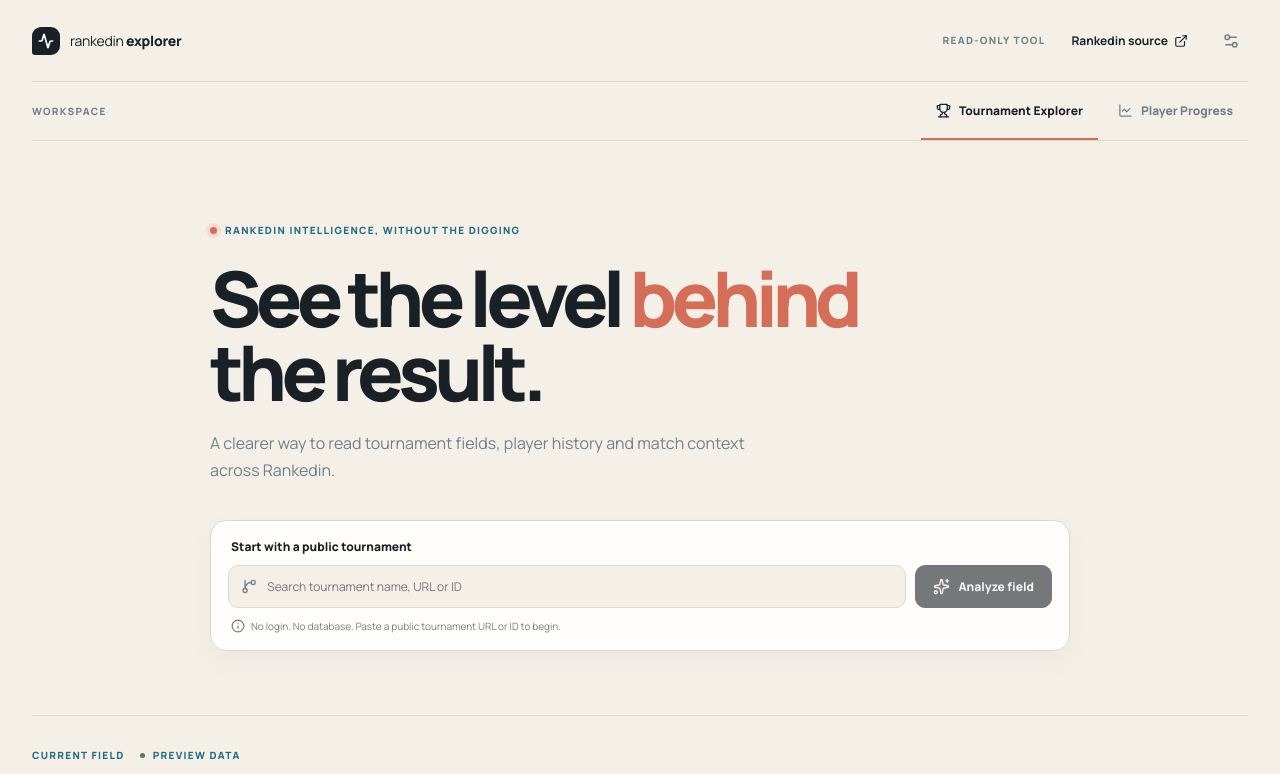
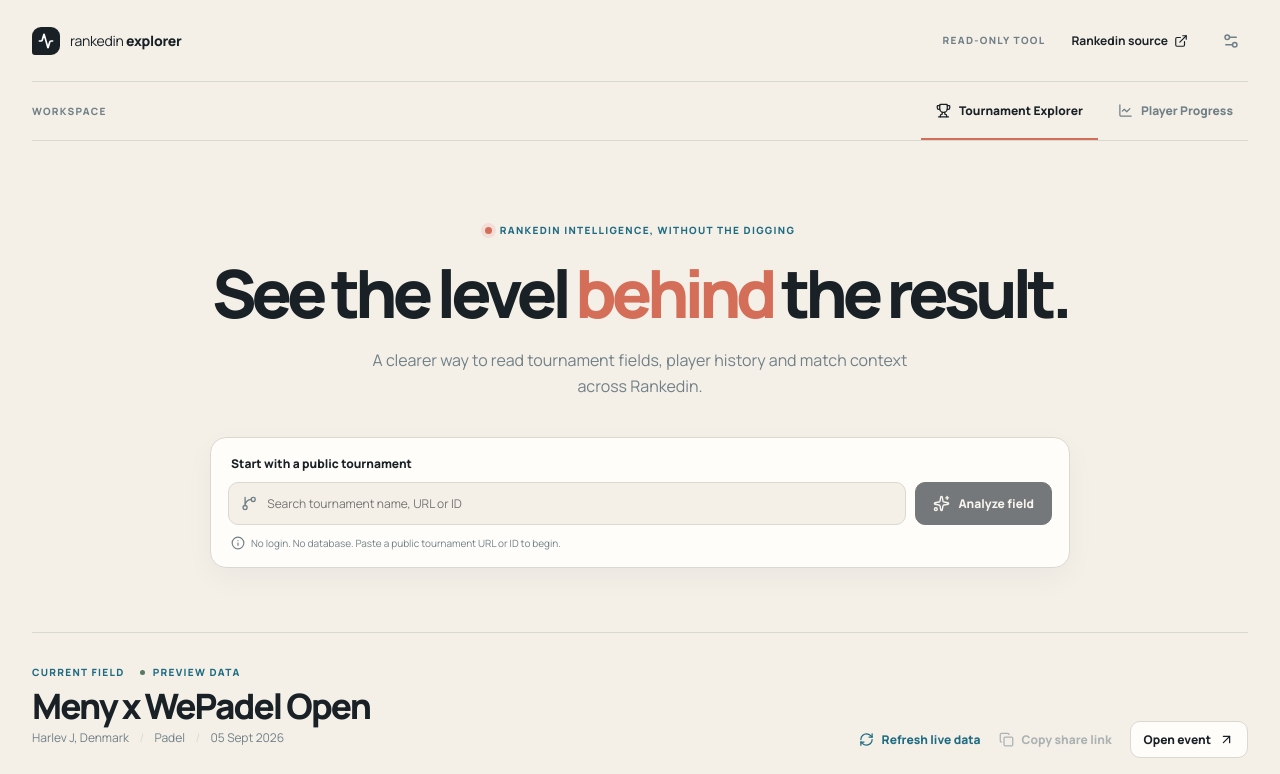
Before and after one commit to winrarr/rankedin-explorer, a React (Vite) app: page / in a window 1280 px wide. Shown: the top 774 px of the page. Built offline with nearby package versions, Linux system fonts and the light colour scheme.

Commit message:
Center desktop hero composition

```diff
--- a/src/App.css
+++ b/src/App.css
@@ -124,16 +124,18 @@
 .popover-note { margin: 13px 0 0; font-size: 11px; line-height: 1.5; color: var(--muted); }
 
 main { width: min(1240px, calc(100% - 64px)); margin: 0 auto; padding-bottom: 38px; }
-.hero-grid { display: grid; grid-template-columns: minmax(0, 860px); justify-content: center; padding: 76px 0 64px; }
-.hero-copy { max-width: 860px; }
+.hero-grid { display: grid; grid-template-columns: minmax(0, 980px); justify-content: center; padding: 76px 0 64px; }
+.hero-copy { max-width: 980px; text-align: center; }
 .eyebrow { color: var(--blue); display: inline-flex; align-items: center; gap: 8px; }
 .eyebrow-dot, .live-dot { width: 7px; height: 7px; border-radius: 50%; background: var(--coral); display: inline-block; box-shadow: 0 0 0 4px var(--coral-soft); }
 .live-dot { width: 5px; height: 5px; margin-left: 7px; box-shadow: none; background: var(--sage); }
 h1, h2, h3, p { margin-top: 0; }
 h1 { max-width: 690px; margin: 22px 0 22px; font-family: inherit; font-size: clamp(52px, 6vw, 85px); line-height: .96; font-weight: 800; letter-spacing: -.075em; }
 h1 em { color: var(--coral); font-style: normal; }
+.hero-copy h1 { max-width: none; margin-left: auto; margin-right: auto; font-size: clamp(52px, 5.2vw, 68px); }
 .hero-lede { max-width: 570px; color: var(--muted); font-size: 16px; line-height: 1.65; }
-.input-card { position: relative; z-index: 2; max-width: 860px; margin-top: 37px; padding: 17px; background: var(--card); border: 1px solid var(--line); border-radius: 16px; box-shadow: 0 10px 30px rgba(26, 37, 43, .04); }
+.hero-lede { margin-left: auto; margin-right: auto; }
+.input-card { position: relative; z-index: 2; max-width: 860px; margin: 37px auto 0; padding: 17px; background: var(--card); border: 1px solid var(--line); border-radius: 16px; box-shadow: 0 10px 30px rgba(26, 37, 43, .04); text-align: left; }
 .input-card > label { display: block; margin: 0 0 10px 3px; font-size: 12px; font-weight: 720; }
 .url-input-row { display: flex; gap: 9px; }
 .url-input-wrap { min-width: 0; flex: 1; display: flex; align-items: center; gap: 10px; padding: 0 12px; border: 1px solid var(--line); background: var(--paper); border-radius: 10px; color: var(--muted); }
@@ -203,7 +205,7 @@ h1 em { color: var(--coral); font-style: normal; }
 .league-chart-wrap { overflow: hidden; }.league-season-axis-label { fill: var(--muted); font-family: inherit; font-size: 9px; font-weight: 700; }
 
 @media (max-width: 900px) {
-  .hero-grid { grid-template-columns: 1fr; padding-top: 55px; }.metric-grid { grid-template-columns: repeat(2, 1fr); }.dashboard-grid { grid-template-columns: 1fr; }.history-card { min-height: 220px; }.pair-history-grid { grid-template-columns: 1fr; }.workspace-heading { align-items: start; flex-direction: column; gap: 17px; }.workspace-actions { width: 100%; justify-content: space-between; }
+  .hero-grid { grid-template-columns: 1fr; padding-top: 55px; }.hero-copy { text-align: left; }.metric-grid { grid-template-columns: repeat(2, 1fr); }.dashboard-grid { grid-template-columns: 1fr; }.history-card { min-height: 220px; }.pair-history-grid { grid-template-columns: 1fr; }.workspace-heading { align-items: start; flex-direction: column; gap: 17px; }.workspace-actions { width: 100%; justify-content: space-between; }
 }
 
 @media (max-width: 620px) {
```
